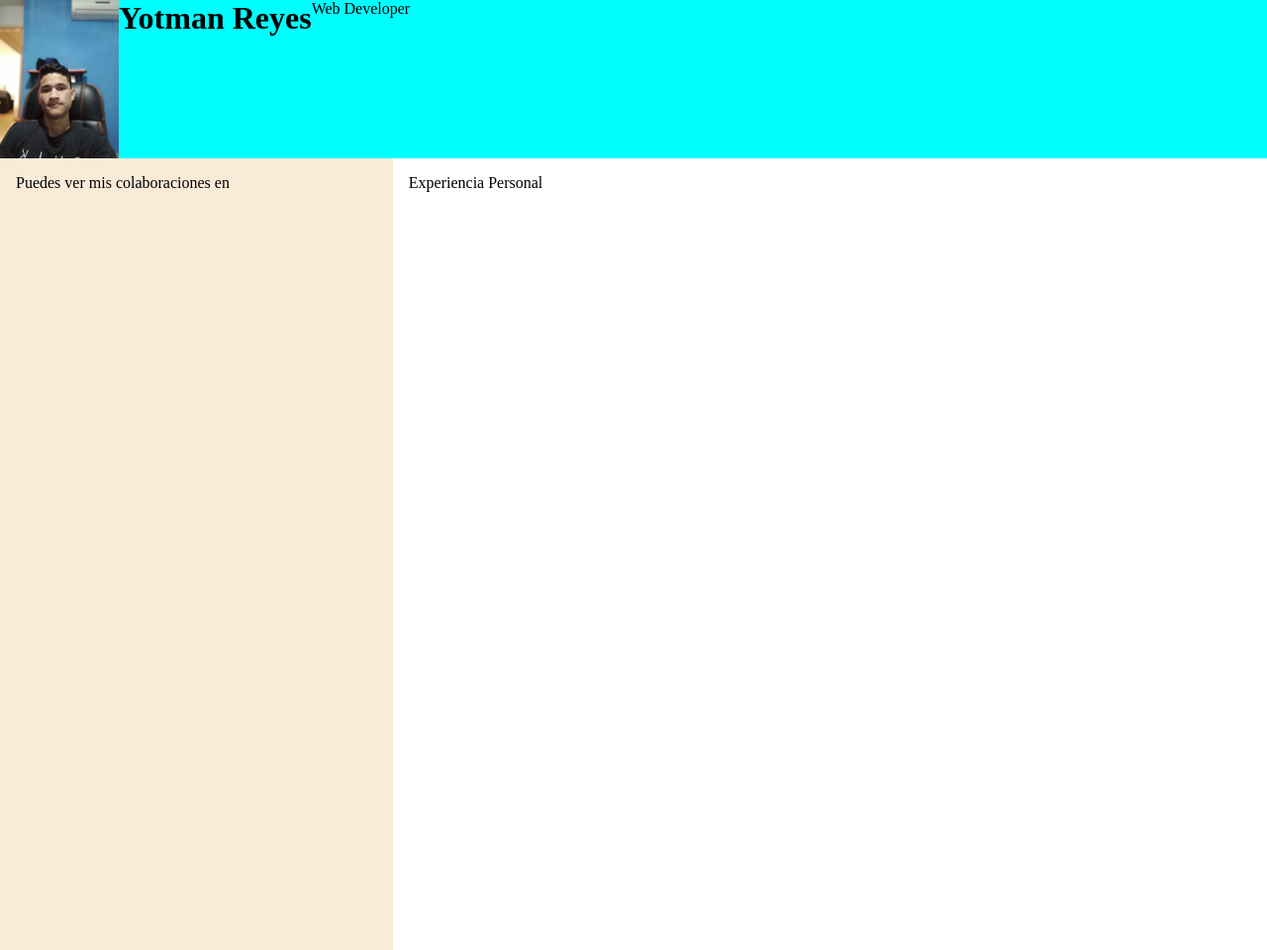
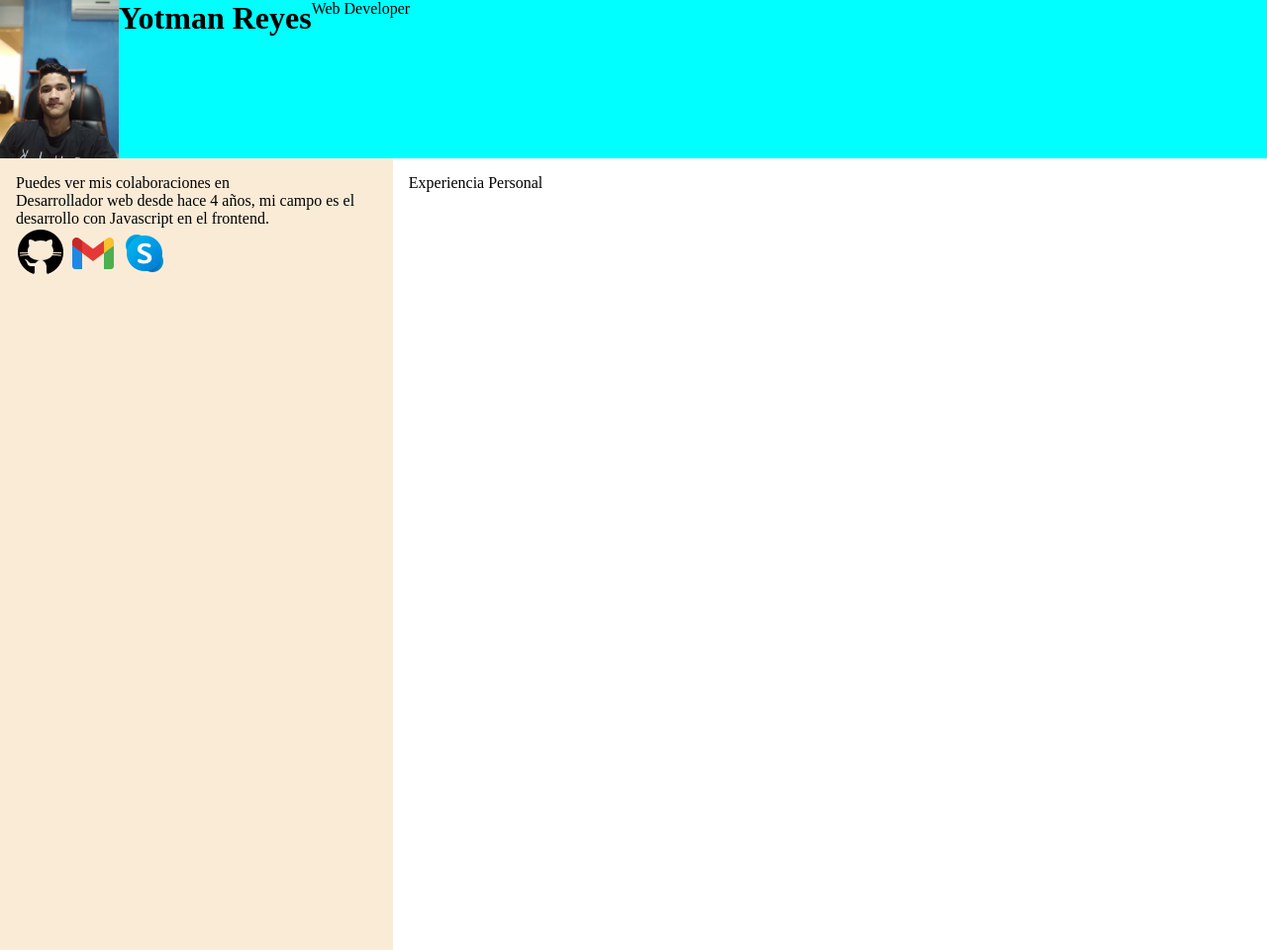
Before and after one commit to yotmanreyes/portafolio, a plain HTML site: page index.html in a window 1280 px wide. Shown: the whole page at 99% size. Drawn offline with Linux system fonts and the light colour scheme.

Commit message:
añadir imagenes de redes sociales de contacto

```diff
--- a/index.html
+++ b/index.html
@@ -13,7 +13,17 @@
         <main class="personalCV-content">
             <aside class="personalCV-sidebarSection">
                 <p>Puedes ver mis colaboraciones en</p>
-                <img src="./images/icons8-github-50.png" alt="">
+                <div class="sidebar-aboutMe">
+                    Desarrollador web desde hace 4 años, mi campo es el desarrollo con Javascript en el frontend.
+                </div>
+                <div class="sidebar-contact">
+                    <img src="./images/icons8-github-50.png" alt="">
+                    <img src="./images/icons8-gmail-48.png" alt="">
+                    <img src="./images/icons8-skype-48.png" alt="">
+                </div>
+                <div class="sidebar-skills">
+
+                </div>
             </aside>
             <section class="personalCV-bodySection">
                 <article>Experiencia Personal</article>
```
Also changed, not shown: images/icons8-github-50.png (added), images/icons8-gmail-48.png (added), images/icons8-skype-48.png (added).
